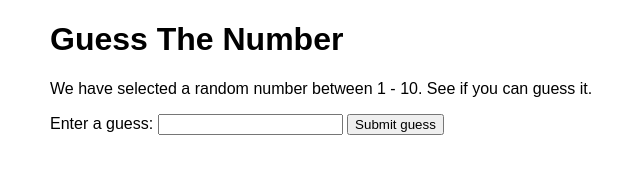
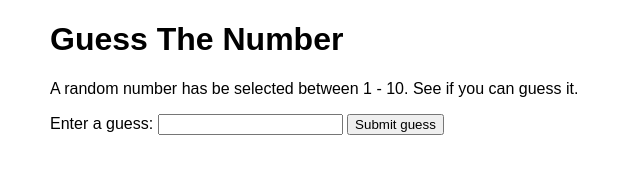
Before and after one commit to dkiller6893/Final-Project, a plain HTML site: page index.html in a window 1280 px wide. Shown: the full height of the page, 270-910 px from the left. Drawn offline with Linux system fonts and the light colour scheme.

Commit message:
Update index.html

```diff
--- a/index.html
+++ b/index.html
@@ -21,7 +21,7 @@
 <body>
 <h1>Guess The Number</h1>
 
-<p>We have selected a random number between 1 - 10.
+<p>A random number has be selected between 1 - 10.
 See if you can guess it.</p>
 
 <div class="form">
```
